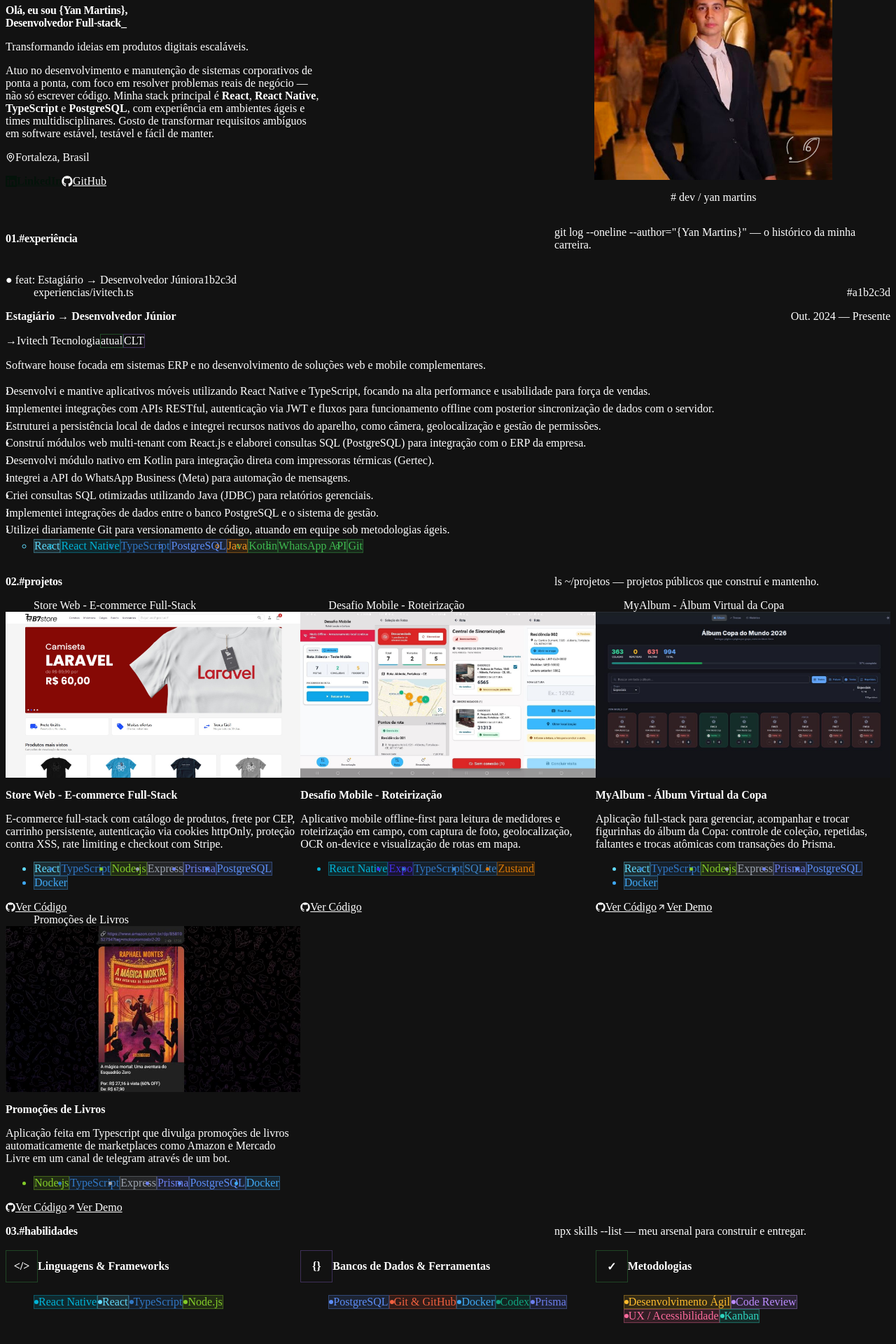
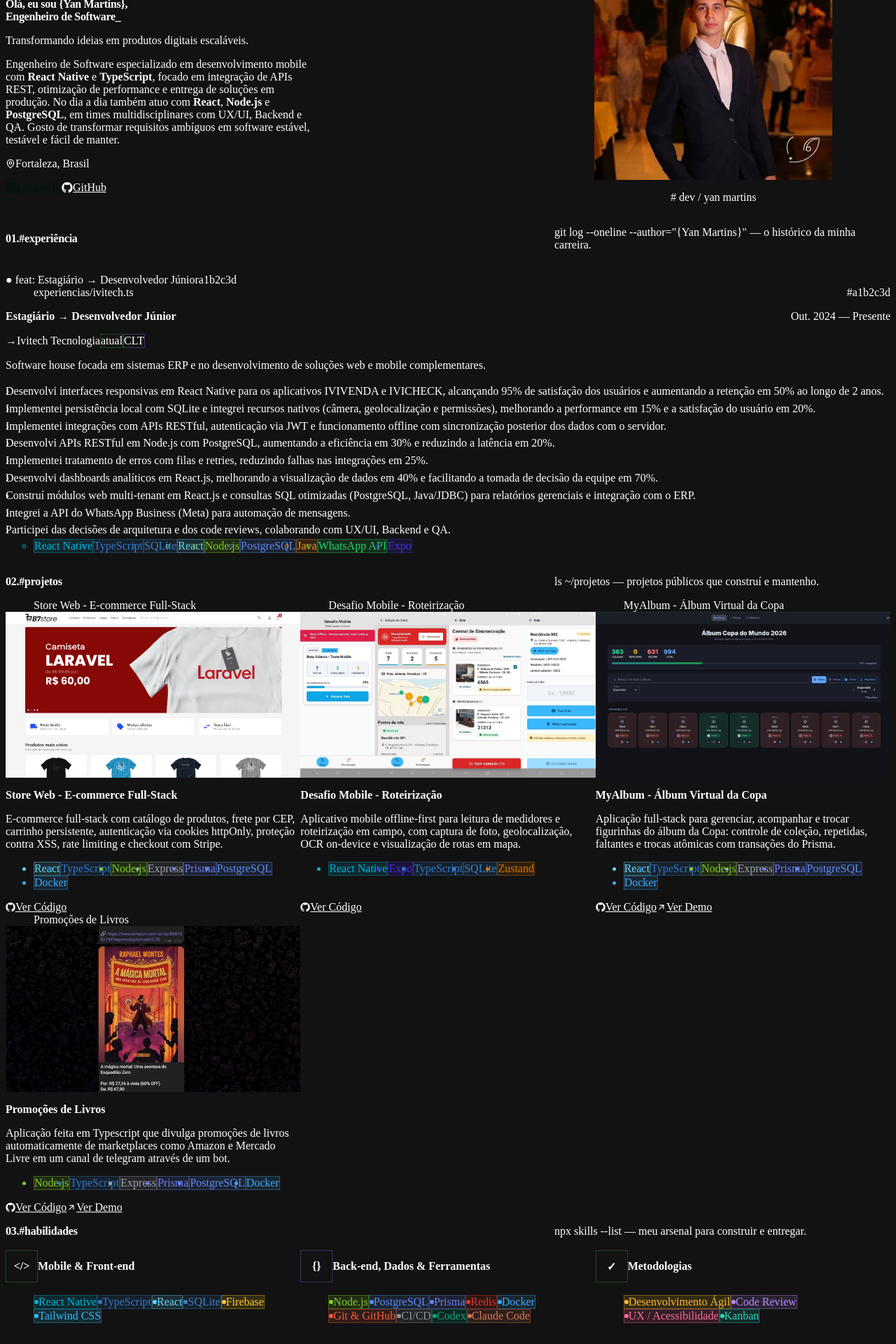
Before and after one commit to yanmartinss/portfolio-yanmartinss, a React (Vite) app: page / in a window 1280 px wide. Shown: the part 160-2080 px from the top of the page at 70% size. Built offline with nearby package versions, Linux system fonts and the light colour scheme; the HTML template or start-up script is replaced by a standard one.

Commit message:
change the experiences and cv

```diff
--- a/index.html
+++ b/index.html
@@ -6,7 +6,7 @@
     <meta name="viewport" content="width=device-width, initial-scale=1.0" />
     <meta
       name="description"
-      content="Portfolio de {Yan Martins} — Desenvolvedor Full-stack. Projetos, experiências e habilidades."
+      content="Portfolio de {Yan Martins} — Engenheiro de Software. Projetos, experiências e habilidades."
     />
     <meta name="color-scheme" content="dark" />
     <meta name="theme-color" content="#0a0d12" />
@@ -18,7 +18,7 @@
       rel="stylesheet"
     />
 
-    <title>{Yan Martins} — Desenvolvedor Full-stack</title>
+    <title>{Yan Martins} — Engenheiro de Software</title>
   </head>
   <body>
     <div id="root"></div>
--- a/src/data/content.tsx
+++ b/src/data/content.tsx
@@ -13,22 +13,22 @@ export type {
 export const PROFILE: Profile = {
   name: "{Yan Martins}",
   firstName: "Yan Martins",
-  role: "Desenvolvedor Full-stack",
+  role: "Engenheiro de Software",
   tagline: "Transformando ideias em produtos digitais escaláveis.",
   bio: [
     <>
-      Atuo no desenvolvimento e manutenção de sistemas corporativos de ponta a
-      ponta, com foco em resolver problemas reais de negócio — não só escrever
-      código. Minha stack principal é <strong>React</strong>,{" "}
-      <strong>React Native</strong>, <strong>TypeScript</strong> e{" "}
-      <strong>PostgreSQL</strong>, com experiência em ambientes ágeis e times
-      multidisciplinares. Gosto de transformar requisitos ambíguos em software
-      estável, testável e fácil de manter.
+      Engenheiro de Software especializado em desenvolvimento mobile com{" "}
+      <strong>React Native</strong> e <strong>TypeScript</strong>, focado em
+      integração de APIs REST, otimização de performance e entrega de soluções
+      em produção. No dia a dia também atuo com <strong>React</strong>,{" "}
+      <strong>Node.js</strong> e <strong>PostgreSQL</strong>, em times
+      multidisciplinares com UX/UI, Backend e QA. Gosto de transformar
+      requisitos ambíguos em software estável, testável e fácil de manter.
     </>,
   ],
   location: "Fortaleza, Brasil",
   availability: "Disponível para novas oportunidades",
-  email: "yanmartinss05@gmail.com.br",
+  email: "yanmartinss05@gmail.com",
   resumeUrl: "/curriculo.pdf",
   socials: [
     { id: "github", label: "GitHub", url: "https://github.com/yanmartinss" },
--- a/src/data/experiences.ts
+++ b/src/data/experiences.ts
@@ -13,25 +13,26 @@ export const EXPERIENCES: Experience[] = [
     description:
       "Software house focada em sistemas ERP e no desenvolvimento de soluções web e mobile complementares.",
     bullets: [
-      "Desenvolvi e mantive aplicativos móveis utilizando React Native e TypeScript, focando na alta performance e usabilidade para força de vendas.",
-      "Implementei integrações com APIs RESTful, autenticação via JWT e fluxos para funcionamento offline com posterior sincronização de dados com o servidor.",
-      "Estruturei a persistência local de dados e integrei recursos nativos do aparelho, como câmera, geolocalização e gestão de permissões.",
-      "Construí módulos web multi-tenant com React.js e elaborei consultas SQL (PostgreSQL) para integração com o ERP da empresa.",
-      "Desenvolvi módulo nativo em Kotlin para integração direta com impressoras térmicas (Gertec).",
+      "Desenvolvi interfaces responsivas em React Native para os aplicativos IVIVENDA e IVICHECK, alcançando 95% de satisfação dos usuários e aumentando a retenção em 50% ao longo de 2 anos.",
+      "Implementei persistência local com SQLite e integrei recursos nativos (câmera, geolocalização e permissões), melhorando a performance em 15% e a satisfação do usuário em 20%.",
+      "Implementei integrações com APIs RESTful, autenticação via JWT e funcionamento offline com sincronização posterior dos dados com o servidor.",
+      "Desenvolvi APIs RESTful em Node.js com PostgreSQL, aumentando a eficiência em 30% e reduzindo a latência em 20%.",
+      "Implementei tratamento de erros com filas e retries, reduzindo falhas nas integrações em 25%.",
+      "Desenvolvi dashboards analíticos em React.js, melhorando a visualização de dados em 40% e facilitando a tomada de decisão da equipe em 70%.",
+      "Construí módulos web multi-tenant em React.js e consultas SQL otimizadas (PostgreSQL, Java/JDBC) para relatórios gerenciais e integração com o ERP.",
       "Integrei a API do WhatsApp Business (Meta) para automação de mensagens.",
-      "Criei consultas SQL otimizadas utilizando Java (JDBC) para relatórios gerenciais.",
-      "Implementei integrações de dados entre o banco PostgreSQL e o sistema de gestão.",
-      "Utilizei diariamente Git para versionamento de código, atuando em equipe sob metodologias ágeis.",
+      "Participei das decisões de arquitetura e dos code reviews, colaborando com UX/UI, Backend e QA.",
     ],
     stack: [
-      "React",
       "React Native",
       "TypeScript",
+      "SQLite",
+      "React",
+      "Node.js",
       "PostgreSQL",
       "Java",
-      "Kotlin",
       "WhatsApp API",
-      "Git",
+      "Expo",
     ],
   },
 ];
--- a/src/data/skillColors.ts
+++ b/src/data/skillColors.ts
@@ -9,6 +9,12 @@ export const SKILL_COLORS: Record<string, string> = {
   Docker: "#3fa9f5",
   Codex: "#10a37f",
   Prisma: "#6c7fee",
+  Firebase: "#ffca28",
+  "Tailwind CSS": "#38bdf8",
+  Redis: "#dc382d",
+  "CI/CD": "#8b949e",
+  "Claude Code": "#d97757",
+  "WhatsApp API": "#25d366",
   "Desenvolvimento Ágil": "#febc2e",
   "Code Review": "#bc8cff",
   "UX / Acessibilidade": "#ff6b9d",
--- a/src/data/skills.ts
+++ b/src/data/skills.ts
@@ -3,15 +3,32 @@ import type { SkillCategory } from "./types";
 export const SKILL_CATEGORIES: SkillCategory[] = [
   {
     id: "languages",
-    title: "Linguagens & Frameworks",
+    title: "Mobile & Front-end",
     glyph: "</>",
-    skills: ["React Native", "React", "TypeScript", "Node.js"],
+    skills: [
+      "React Native",
+      "TypeScript",
+      "React",
+      "SQLite",
+      "Firebase",
+      "Tailwind CSS",
+    ],
   },
   {
     id: "databases",
-    title: "Bancos de Dados & Ferramentas",
+    title: "Back-end, Dados & Ferramentas",
     glyph: "{}",
-    skills: ["PostgreSQL", "Git & GitHub", "Docker", "Codex", "Prisma"],
+    skills: [
+      "Node.js",
+      "PostgreSQL",
+      "Prisma",
+      "Redis",
+      "Docker",
+      "Git & GitHub",
+      "CI/CD",
+      "Codex",
+      "Claude Code",
+    ],
   },
   {
     id: "methodologies",
```
Also changed, not shown: 1 other file (tests, documents, lock files or other folders).
